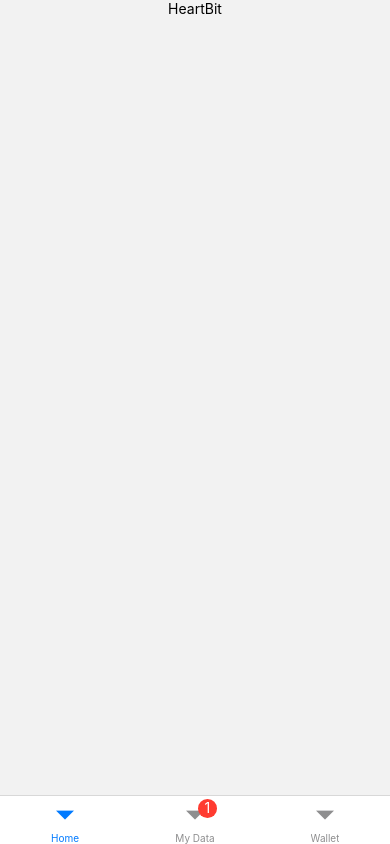
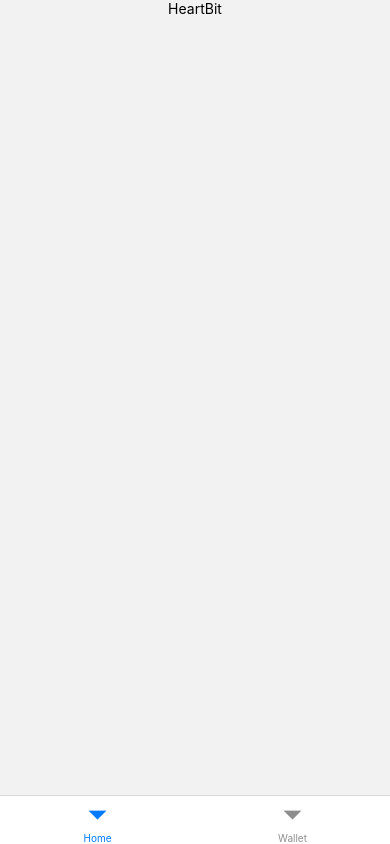
Before and after one commit to heartbit-io/heartbit-wallet-client, a React Native app: screen /Tab in a window 390 px wide. Built offline with nearby package versions, Linux system fonts and the light colour scheme.

Commit message:
refactor: hide data tab for v1

```diff
--- a/src/navigators/TabNavigator.tsx
+++ b/src/navigators/TabNavigator.tsx
@@ -14,11 +14,6 @@ function TabNavigator(): JSX.Element {
       })}>
       <Tab.Screen name="Home" component={Home} options={{title: 'Home'}} />
       <Tab.Screen
-        name="MyDataStackNavigator"
-        component={MyDataStackNavigator}
-        options={{title: 'My Data', tabBarBadge: 1}}
-      />
-      <Tab.Screen
         name="WalletNavigator"
         component={WalletNavigator}
         options={{title: 'Wallet'}}
```
